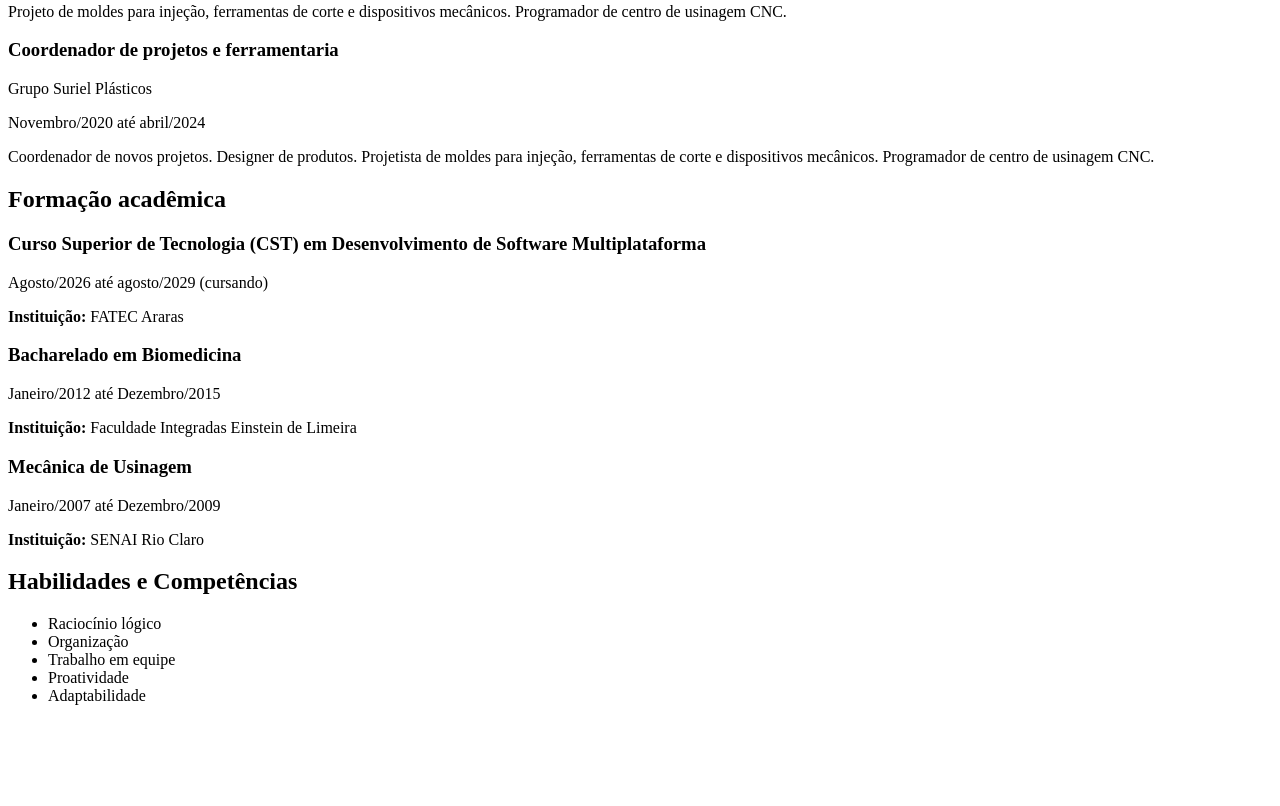
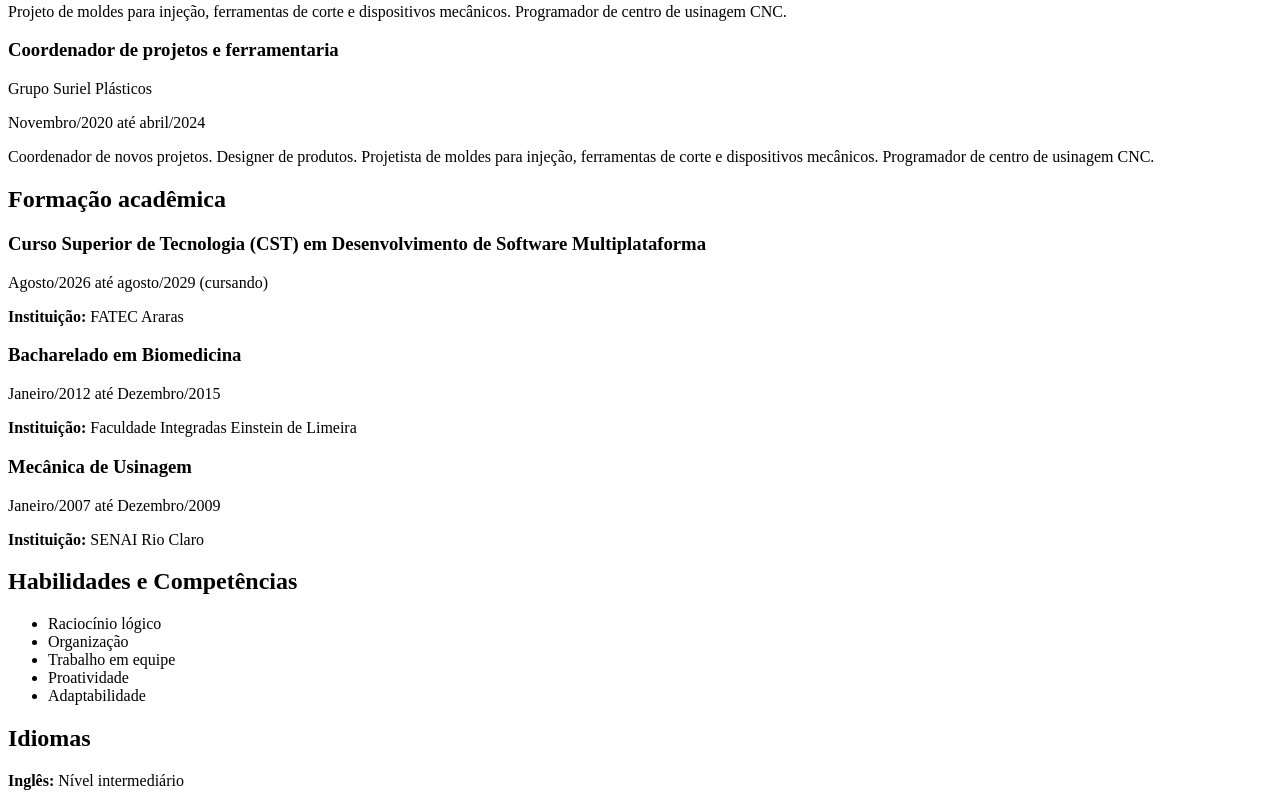
Before and after one commit to poliveirarc/curriculum, a plain HTML site: page index.html in a window 1280 px wide. Shown: the part 689-1495 px from the top of the page. Before the commit the page ends 1410 px from the top, so only its background shows below. Drawn offline with Linux system fonts and the light colour scheme.

Commit message:
Adicionado idioma

```diff
--- a/index.html
+++ b/index.html
@@ -50,6 +50,8 @@
         <p><strong>Instituição: </strong> SENAI Rio Claro</p>
 
     </main>
+
+    <aside>
         <h2>Habilidades e Competências</h2>
         <ul>
             <li>Raciocínio lógico</li>
@@ -58,8 +60,9 @@
             <li>Proatividade</li>
             <li>Adaptabilidade</li>
         </ul>
-    <aside>
 
+        <h2>Idiomas</h2>
+        <p><strong>Inglês: </strong>Nível intermediário</p>
     </aside>
 
 </body>
```
